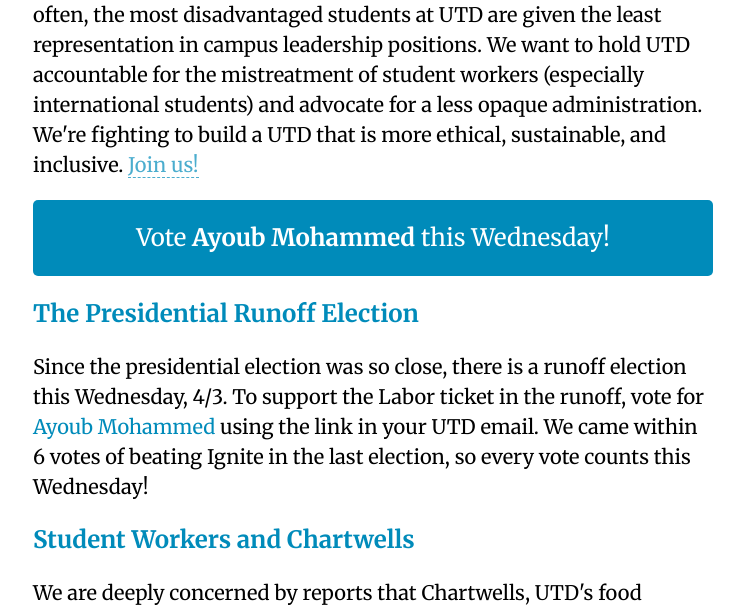
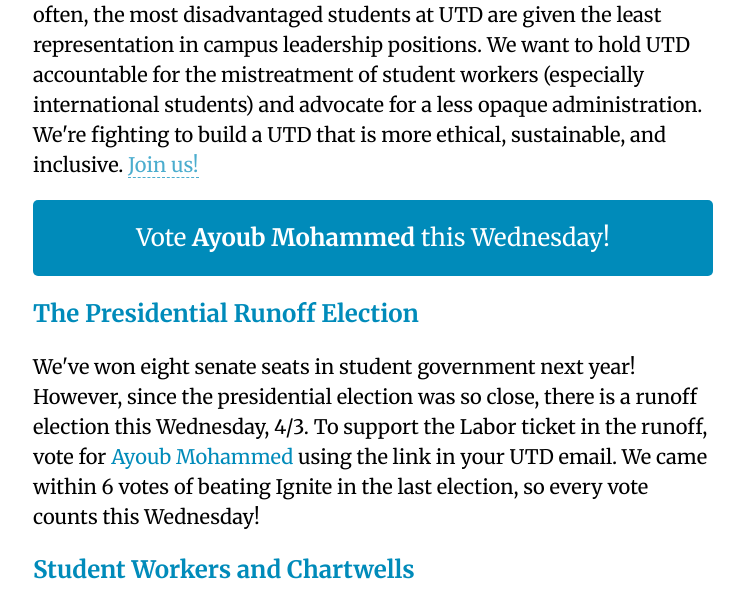
Before and after one commit to undercase/Labor, a plain HTML site: page index.html in a window 1280 px wide. Shown: the part 196-801 px from the top of the page, without its empty margins (267-1011 px from the left). Drawn offline with Linux system fonts and the light colour scheme.

Commit message:
Added text about the eight senate seats we won.

```diff
--- a/index.html
+++ b/index.html
@@ -20,7 +20,7 @@
     <p class="vote button">Vote <b>Ayoub Mohammed</b> this Wednesday!</a>
     <h2>The Presidential Runoff Election</h2>
     <p>
-      Since the presidential election was so close, there is a runoff election this Wednesday, 4/3. To support the Labor ticket in the runoff, vote for <span class="name">Ayoub Mohammed</span> using the link in your UTD email. We came within 6 votes of beating Ignite in the last election, so every vote counts this Wednesday!<br>
+      We've won eight senate seats in student government next year! However, since the presidential election was so close, there is a runoff election this Wednesday, 4/3. To support the Labor ticket in the runoff, vote for <span class="name">Ayoub Mohammed</span> using the link in your UTD email. We came within 6 votes of beating Ignite in the last election, so every vote counts this Wednesday!<br>
     </p>
     <h2>Student Workers and Chartwells</h2>
     <p>We are deeply concerned by reports that Chartwells, UTD's food service contractor, is mistreating and taking advantage of student workers. For too long, student government and campus administration has brushed aside allegations of harassment, wage withholding, and mismanagement. As reported in <a href="https://utdmercury.com/chartwells-workers-move-to-unionize/">The Mercury</a>, Chartwells encourages managers to prey on the most vulnerable student population, international students. Furthermore, Chartwells <a href="https://utdmercury.com/chartwells-workers-allege-lack-of-food-safety-training/">does not properly train employees</a> or correctly <a href="https://utdmercury.com/food-service-workers-accuse-chartwells-management-of-misconduct/">handle allegations of harassment.</a> If elected, we will fight for a full, independent investigation into Chartwells, and lobby the UTD administration to switch to a more responsible food service contractor.
```
